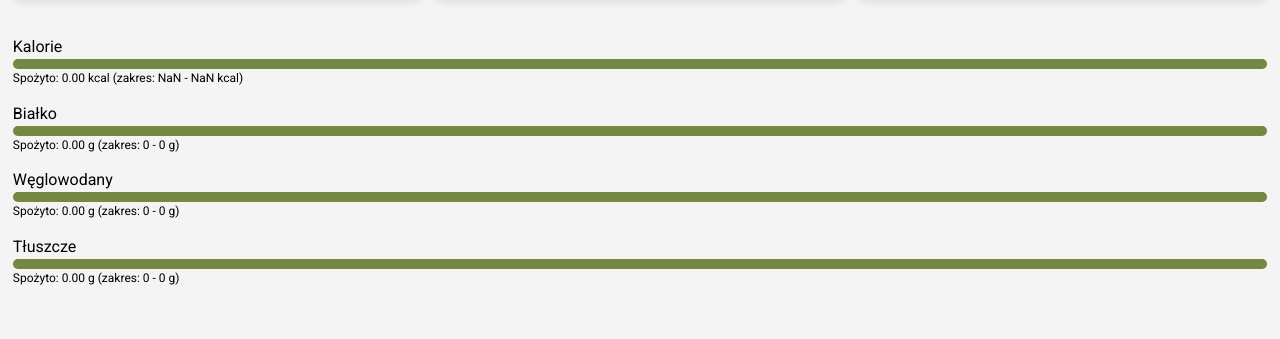
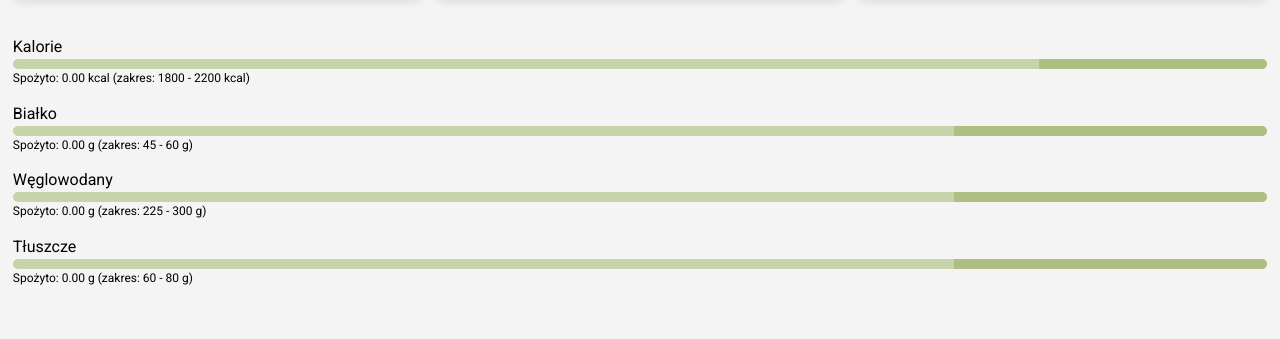
Before and after one commit to FalcO0O/WDAI_Projekt, a React (Create React App) app in the folder app/frontend/: page /planner in a window 1280 px wide. Shown: the part 342-681 px from the top of the page. Built offline with nearby package versions, Linux system fonts and the light colour scheme; no server answers.

Commit message:
finalne poprawki kalkulatorze kalorii

```diff
--- a/app/frontend/src/components/MealPlanner/DailyMealsInfo.tsx
+++ b/app/frontend/src/components/MealPlanner/DailyMealsInfo.tsx
@@ -1,7 +1,6 @@
 // DailyMealsInfo.tsx
 import React, { useState, useEffect } from "react";
 import { Box, Typography } from "@mui/material";
-import axios from "axios";
 import MealInfo from "./MealInfo";
 import { PORT } from "../../PORT";
 
@@ -28,8 +27,6 @@ const DailyMealsInfo: React.FC<DailyMealsInfoProps> = ({
   userID,
 }) => {
   const [mealsHistory, setMealsHistory] = useState<MealEntry[]>([]);
-
-  const [caloriesGoal, setCaloriesGoal] = useState("");
 
   // Formatowanie daty do wyświetlenia, np. "środa, 2 lutego 2025"
   const formattedDate = currentDate.toLocaleDateString("pl-PL", {
@@ -103,33 +100,6 @@ const DailyMealsInfo: React.FC<DailyMealsInfoProps> = ({
     fetchAllMealsForDay();
   };
 
-  // Pobieranie celu kalorycznego
-  const loadUserCaloriesGoal = async () => {
-    try {
-      const userID = localStorage.getItem("userID");
-      console.log(userID);
-      if (!userID) return;
-      const token = localStorage.getItem("accessToken");
-      console.log(token);
-      if (!token) return;
-
-      const response = await axios.get("/profile", {
-        headers: { Authorization: `Bearer ${token}` },
-        params: {
-          userID,
-        },
-      });
-
-      setCaloriesGoal(response.data.profile.caloriesGoal);
-    } catch (error) {
-      console.error("Błąd pobierania profilu:", error);
-    }
-  };
-
-  useEffect(() => {
-    loadUserCaloriesGoal();
-  }, []);
-
   // Definicje składników odżywczych i ich zakresów
   const nutrients: Array<keyof MealEntry> = [
     "calories",
@@ -139,22 +109,10 @@ const DailyMealsInfo: React.FC<DailyMealsInfoProps> = ({
   ];
   const nutrientLabels = ["Kalorie", "Białko", "Węglowodany", "Tłuszcze"];
   const nutrientRanges: Record<string, { min: number; max: number }> = {
-    calories: {
-      min: (1800 / 2000) * Number({ caloriesGoal }),
-      max: (2200 / 2000) * Number({ caloriesGoal }),
-    },
-    proteins: {
-      min: 45 * (Number(caloriesGoal) / 2000),
-      max: 60 * (Number(caloriesGoal) / 2000),
-    },
-    carbs: {
-      min: 225 * (Number(caloriesGoal) / 2000),
-      max: 300 * (Number(caloriesGoal) / 2000),
-    },
-    fats: {
-      min: 60 * (Number(caloriesGoal) / 2000),
-      max: 80 * (Number(caloriesGoal) / 2000),
-    },
+    calories: { min: 1800, max: 2200 },
+    proteins: { min: 45, max: 60 },
+    carbs: { min: 225, max: 300 },
+    fats: { min: 60, max: 80 },
   };
 
   /**
--- a/app/frontend/src/routes/CalorieCalculator.tsx
+++ b/app/frontend/src/routes/CalorieCalculator.tsx
@@ -1,4 +1,4 @@
-import { Box, Button, TextField, Typography } from "@mui/material";
+import { Box, Button, TextField, Typography, Snackbar } from "@mui/material";
 import { useState, useEffect } from "react";
 import HomeBar from "../components/Common/HomeBar";
 import Footer from "../components/Common/Footer";
@@ -10,6 +10,8 @@ function CalorieCalculator() {
   const [user, setUser] = useState(null);
   const [caloriesGoal, setCaloriesGoal] = useState("");
   const [newCaloriesGoal, setNewCaloriesGoal] = useState("");
+  const [snackbarOpen, setSnackbarOpen] = useState(false);
+  const [snackbarMessage, setSnackbarMessage] = useState("");
 
   // 🔹 Pobieranie danych użytkownika po załadowaniu strony
   const fetchUser = async () => {
@@ -52,11 +54,19 @@ function CalorieCalculator() {
 
       setCaloriesGoal(newCaloriesGoal); // Aktualizacja wartości w stanie
       setNewCaloriesGoal("");
-      alert("Cel kaloryczny został zapisany!");
+      // Pokaż powiadomienie o sukcesie
+      setSnackbarMessage("Cel kaloryczny został pomyślnie zaktualizowany.");
+      setSnackbarOpen(true);
     } catch (error) {
       console.error("Błąd zapisu celu:", error);
-      alert("Wystąpił błąd podczas zapisywania celu.");
+      // Pokaż powiadomienie o błędzie
+      setSnackbarMessage("Wystąpił błąd podczas zapisywania celu.");
+      setSnackbarOpen(true);
     }
+  };
+
+  const handleSnackbarClose = () => {
+    setSnackbarOpen(false);
   };
 
   return (
@@ -129,6 +139,15 @@ function CalorieCalculator() {
         </Box>
       </Box>
       <Footer />
+
+      {/* Snackbar */}
+      <Snackbar
+        open={snackbarOpen}
+        autoHideDuration={6000}
+        onClose={handleSnackbarClose}
+        message={snackbarMessage}
+        anchorOrigin={{ vertical: "bottom", horizontal: "center" }}
+      />
     </Box>
   );
 }
```
Also changed, not shown: 1 other file (tests, documents, lock files or other folders).
